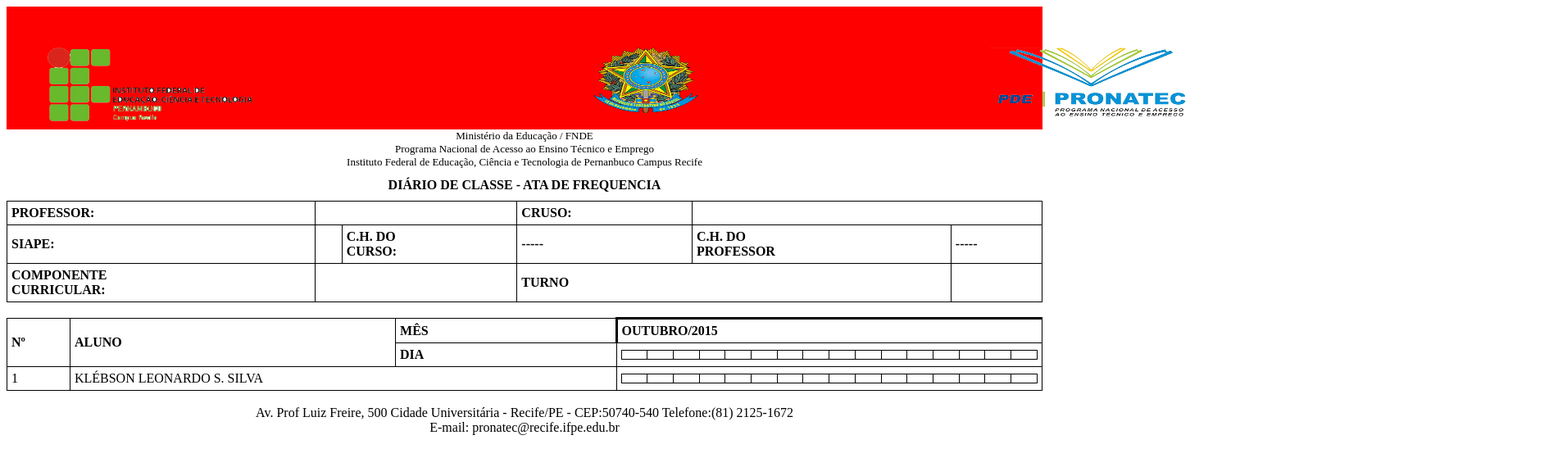
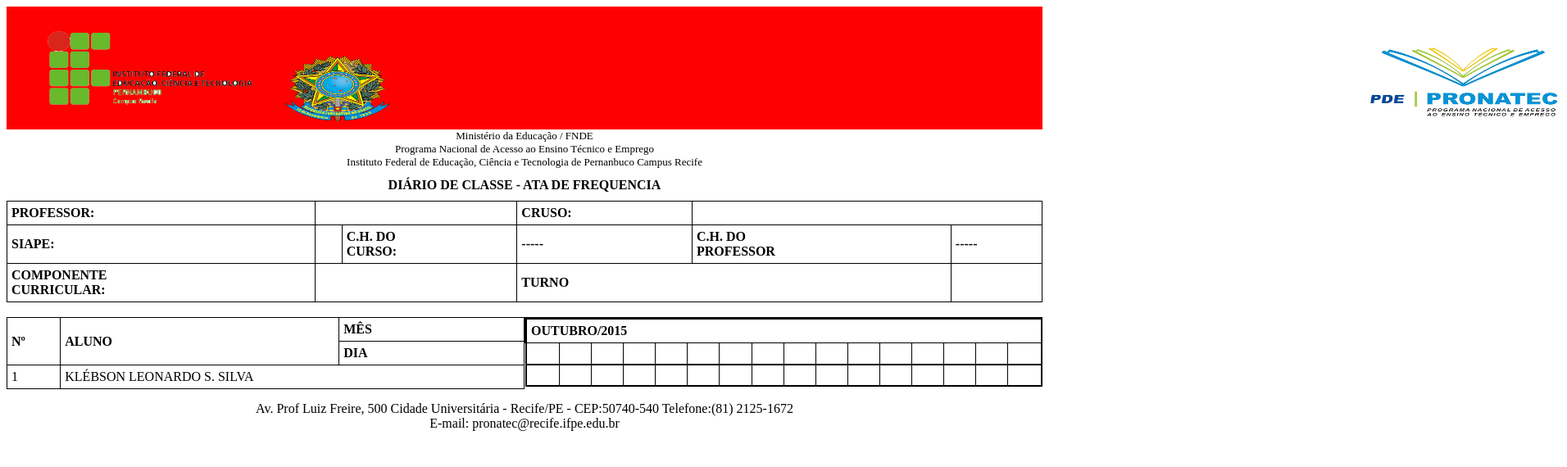
Before and after one commit to klebson09/Sist_Pronatec, a plain HTML site: page public_html/index.html in a window 1280 px wide. Shown: the whole page at 82% size, 1912 px wide, since content can reach past the window. Drawn offline with Linux system fonts and the light colour scheme.

Commit message:
3-comit (modificações nas tabelas)

```diff
--- a/public_html/index.html
+++ b/public_html/index.html
@@ -14,8 +14,9 @@
                 border-collapse: collapse;
                 font-weight: bold;
             }
-            .normal{
+            #normal{
                 font-weight: normal;
+                font-size: 16px;
             }
             .linha_top{
                 border-top-width: 3px;
@@ -35,17 +36,18 @@
             #logo_ifpe{
                 width:250px;
                 height:90px;
-                position:absolute;
-                margin: 50px;
+                position: relative;
+                left: 50px;
+                top: 30px;
 
             }
 
             #logo_minist{
                 width:200px;
                 height:80px;
-                position:absolute;
-                margin-left:680px;
-                margin-top: 50px;
+                position:relative;
+                left: 50px;
+                top: 50px;
             }
             #logo_pronatec{
                 width:250px;
@@ -62,8 +64,28 @@
                 font-size: medium;
             }
             .rodape{
+                float: none;
                 text-align: center;
             }
+            .tabela2{
+                float: left;
+                padding: 25px;
+                width: 50%;
+            }
+            .tabela3{
+                border-style: solid;
+                border-width: 2px;
+                width: 50%;
+            }
+            .celulaFixa{
+                width: 80px;
+                height: 26px;
+            }
+            #row{
+                border-bottom-style: solid;
+                border-width: 2px;
+            }
+
         </style>
 
     </head>
@@ -111,18 +133,29 @@
         </table>
 
         <br>
-        <table border="1" style="width:100%">
+        <table class="tabela2" border="1">
             <tr>
-                <td rowspan="2">Nº</td>
-                <td rowspan="2"> ALUNO </td>
-                <td>MÊS</td>
-                <td  id="linha_left" class="linha_top" colspan="2">OUTUBRO/2015</td>
+                <td rowspan="2" colspan="1">Nº</td>
+                <td rowspan="2" colspan="13"> ALUNO </td>
+                <td colspan="2">MÊS</td>
+            </tr>
+            <tr>
+                <td colspan="2">DIA</td>
+            </tr>
+            <tr class="celulaFixa">
+                <td id="normal">1</td>
+                <td colspan="15" id="normal"> KLÉBSON LEONARDO S. SILVA </td>
             </tr>
 
-            <tr>
-                <td>DIA</td>
-                <td>
-                    <table class="tabela2" border="1" style="width:100%">                        <tr >
+
+
+        </table>
+        <div>
+            <table class="tabela3" border="1">
+                <tr class="celulaFixa">
+                    <td  id="linha_left" class="linha_top" colspan="16">OUTUBRO/2015</td>
+                </tr>
+                <tr id="row" class="celulaFixa">
                     <td>  </td>
                     <td>  </td>
                     <td>  </td>
@@ -140,19 +173,7 @@
                     <td>  </td>
                     <td>  </td>
                 </tr>
-
-
-
-                    </table>
-                </td>
-            </tr>
-
-            <tr>
-                <td rowspan="2" class="normal">1</td>
-                <td colspan="2" class="normal"> KLÉBSON LEONARDO S. SILVA </td>
-                <td colspan="2">
-
-                    <table border="1" style="width:100%">                        <tr >
+                <tr class="celulaFixa">
                     <td>  </td>
                     <td>  </td>
                     <td>  </td>
@@ -170,16 +191,8 @@
                     <td>  </td>
                     <td>  </td>
                 </tr>
-
-
-
             </table>
-
-                </td>
-            </tr>
-
-        </table>
-
+        </div>
         <br>
         <div class="rodape">
             Av. Prof Luiz Freire, 500 Cidade Universitária - Recife/PE - CEP:50740-540 Telefone:(81) 2125-1672 <br>
```
Lines whose indentation alone changed are shown as unchanged.
